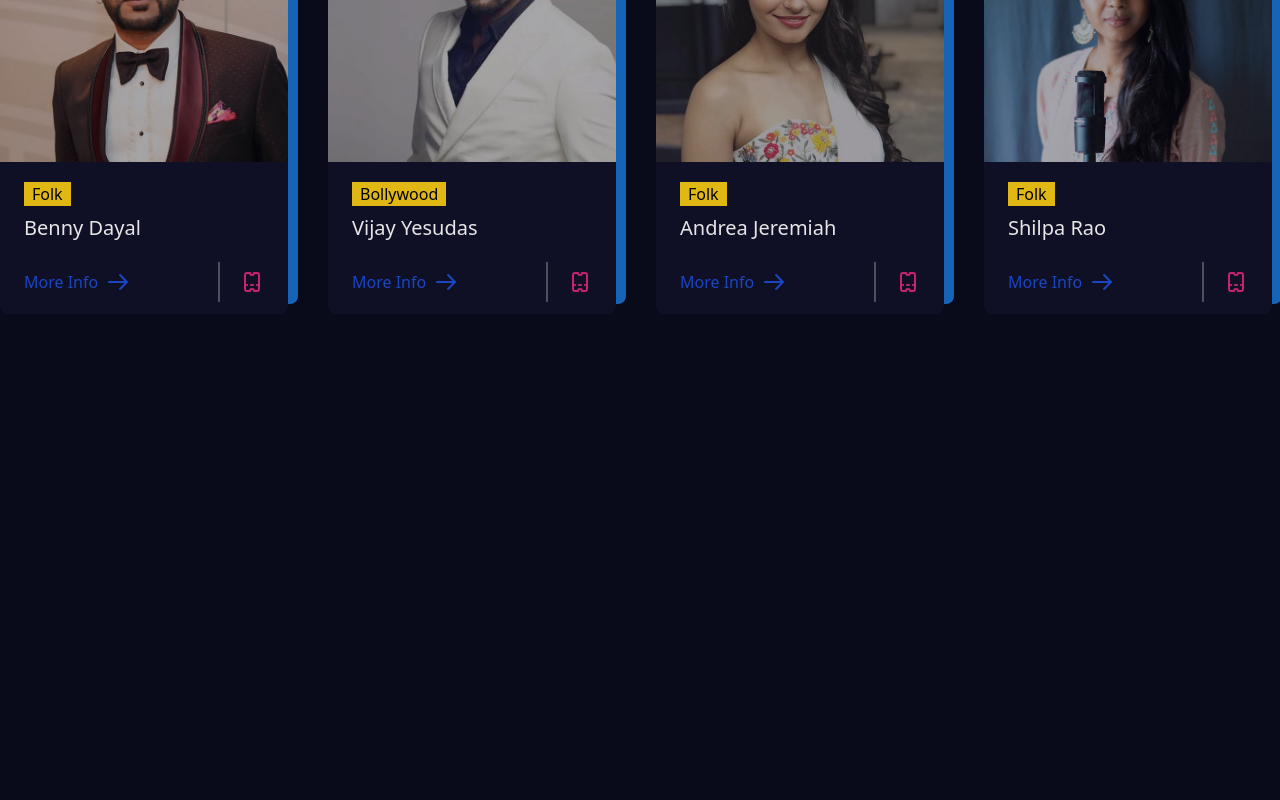
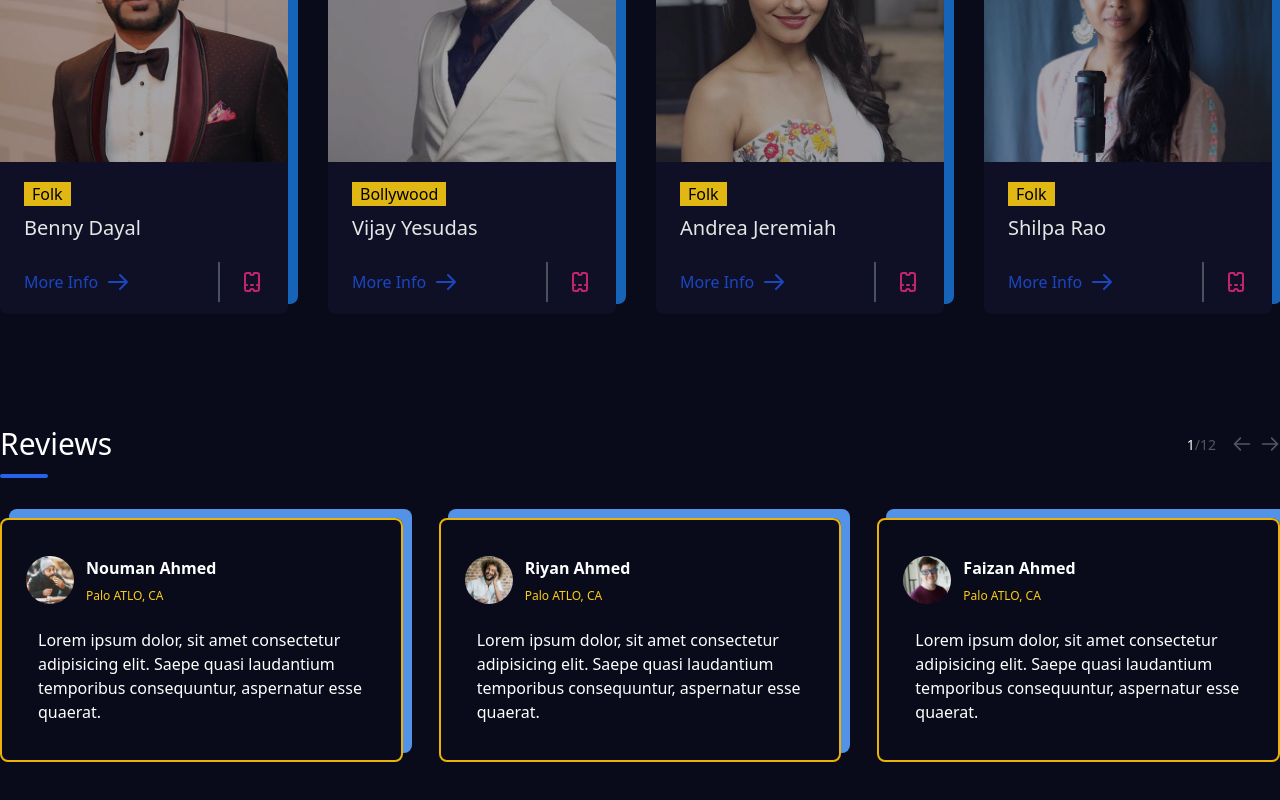
Before and after one commit to mdfaizanahmed786/homejamclone, a React (Create React App) app: page / in a window 1280 px wide. Shown: the part 1226-2026 px from the top of the page. Before the commit the page ends 1580 px from the top, so only its background shows below. Built offline with nearby package versions, Linux system fonts and the light colour scheme; what tailwind-gradient-mask-image would draw is missing.

Commit message:
created reviews section

```diff
--- a/src/App.js
+++ b/src/App.js
@@ -9,7 +9,7 @@
       <header>
         <Header />
       </header>
-      <main className="max-w-7xl m-auto">
+      <main className="max-w-7xl m-auto space-y-28">
         <section>
           <Shows />
         </section>
--- /dev/null
+++ b/src/components/ReviewCards.js
@@ -0,0 +1,23 @@
+import React from 'react'
+
+const ReviewCards = ({name, img}) => {
+  return (
+    <div className="flex flex-col justify-center gap-3 py-9 border-2 border-yellow-500 rounded-lg px-6 shadow-4xl">
+      <div className="personInfo flex gap-3">
+         <img src={img} alt="personLogo" className='h-12 w-12 object-contain rounded-full' />
+         <div className='flex flex-col gap-2'>
+              <p className='font-curve font-semibold text-white font-curve'>{name}</p>
+              <p className='text-xs text-yellow-400 font-curve'>Palo ATLO, CA</p>
+         </div>
+
+      </div>
+      <div className='info text-white px-3 mt-3'>
+             Lorem ipsum dolor, sit amet consectetur adipisicing elit. Saepe quasi laudantium temporibus consequuntur, aspernatur esse quaerat.
+
+         </div>
+
+    </div>
+  )
+}
+
+export default ReviewCards
--- a/src/components/Reviews.js
+++ b/src/components/Reviews.js
@@ -1,8 +1,30 @@
+import { ArrowLeftIcon, ArrowRightIcon } from '@heroicons/react/outline'
 import React from 'react'
-
+import ReviewCards from './ReviewCards'
+import review1 from "../assets/review1.png"
+import review2 from "../assets/review2.png"
+import review3 from "../assets/review3.png"
 const Reviews = () => {
   return (
-    <div></div>
+    <div>
+       <div className="flex justify-between w-full items-center">
+       <p className="text-3xl text-white font-curve">Reviews</p>
+      <div className="flex gap-4 items-center">
+        <p><span className='text-white text-sm'>1</span><span className='text-white text-sm opacity-30'>/12</span></p>
+        <p className='flex gap-2 items-center'>
+          <ArrowLeftIcon  className='h-5 opacity-30 text-white'/>
+          <ArrowRightIcon className='h-5 text-white opacity-30'/>
+        </p>
+      </div>
+
+     </div>
+     <div className='bg-blue-600 rounded-md w-12 mt-3  h-1'/>
+     <div  className="cardsContainer flex gap-9 my-10">
+      <ReviewCards name="Nouman Ahmed" img={review1} />
+      <ReviewCards name="Riyan Ahmed" img={review2} />
+      <ReviewCards name="Faizan Ahmed" img={review3} />
+     </div>
+    </div>
   )
 }
 
--- a/src/components/Shows.js
+++ b/src/components/Shows.js
@@ -12,7 +12,7 @@
        <p className='text-xm text-yellow-400 cursor-pointer hover:text-yellow-700 font-curve'> View All</p>
 
      </div>
-     <div className='bg-blue-600 rounded-md w-11 mt-3 ml-1 h-1'/>
+     <div className='bg-blue-600 rounded-md w-12 mt-3 h-1'/>
      <div className="cardsContainer flex gap-10 my-10">
         <Cards name="Benny Dayal" category="Folk"  img={person4}/>
         <Cards name="Vijay Yesudas" category="Bollywood" img={person3} />
--- a/src/index.css
+++ b/src/index.css
@@ -4,6 +4,7 @@
 
 body{
     background-color:#0A0B1A;
+    user-select: none;
 }
 
 /*  'Libre Baskerville', serif */
--- a/tailwind.config.js
+++ b/tailwind.config.js
@@ -13,6 +13,7 @@
       },
       boxShadow: {
         '3xl': '10px -10px  #186FCC',
+        '4xl': '9px -9px  #5293E8 ',
       }
     },
   },
```
